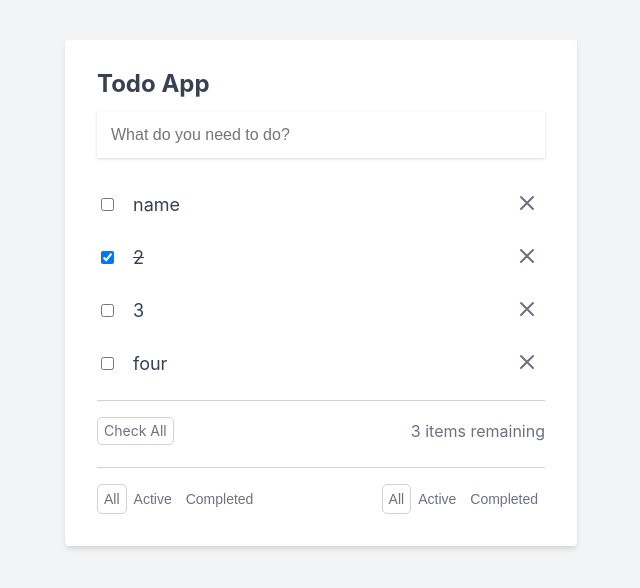
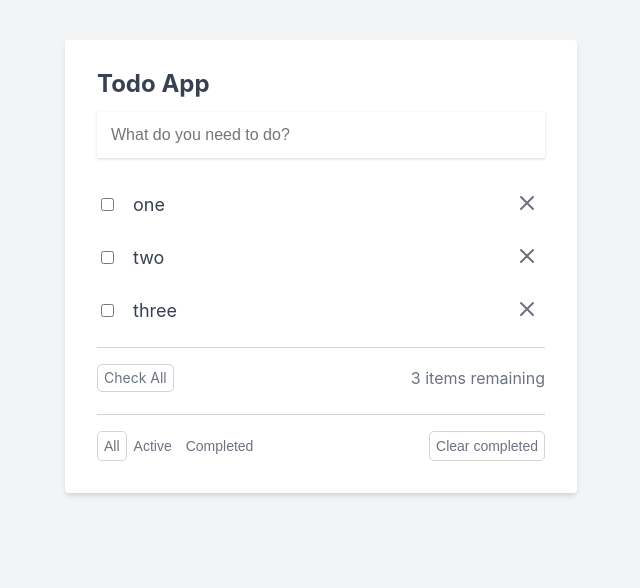
Before and after one commit to WaiYanHeinWillian/React-Ch7-Todo-apps-with-API, a React (Create React App) app: page / in a window 1280 px wide. Shown: the top 588 px of the page, without its empty margins (319-959 px from the left). Built offline with nearby package versions, Linux system fonts and the light colour scheme; data requests are answered from the project's data file; the HTML template or start-up script is replaced by a standard one.

Commit message:
Ch7-Ep47-filter todos

```diff
--- a/src/App.js
+++ b/src/App.js
@@ -4,20 +4,35 @@ import TodoForm from "./components/TodoForm.js"
 import TodoList from "./components/TodoList.js"
 import CheckAllAndRemaining from "./components/CheckAllAndRemaining.js"
 import TodoFilters from "./components/TodoFilters.js"
-import ClearCompletedBtn from "./components/TodoFilters.js"
-import { useEffect, useState } from 'react';
+import ClearCompletedBtn from "./components/ClearCompletedBtn.js"
+import { useCallback, useEffect, useState } from 'react';
 
 function App() {
 
   let [todos,setTodos]=useState([]);
+  let [filteredTodos,setFilteredTodos]=useState(todos);
 
   useEffect(()=>{
     fetch('http://localhost:3001/todos')
     .then(res=>res.json())
     .then((todos)=>{
       setTodos(todos);
+      setFilteredTodos(todos);
     })
   },[])
+
+  let filterBy=useCallback(
+        (filter)=>{
+        if (filter=="All"){
+          setFilteredTodos(todos);
+        }
+        if (filter=="Active"){
+          setFilteredTodos(todos.filter(t=>!t.completed))
+        }
+        if (filter=="Completed"){
+          setFilteredTodos(todos.filter(t=>t.completed))
+        }
+      },[todos])
 
   let addTodo=(todo)=>{
     // update data at server side
@@ -69,7 +84,6 @@ function App() {
     })
   }
 
-  let remainingCount=todos.filter((t)=>!t.completed).length;
 
   let checkAll=()=>{
     //server
@@ -95,12 +109,12 @@ function App() {
     })
 
     //client
-    setTodos(preState=>{
-      preState.filter(t=>{
-        return !t.completed
-      })
+    setTodos((preState)=>{
+      return preState.filter(t=>!t.completed)
     })
   }
+
+  let remainingCount=todos.filter((t)=>!t.completed).length;
 
   return (
     <div className="todo-app-container">
@@ -109,12 +123,12 @@ function App() {
 
         <TodoForm addTodo={addTodo}/>
 
-        <TodoList todos={todos} deleteTodo={deleteTodo} updateTodo={updateTodo}/>
+        <TodoList todos={filteredTodos} deleteTodo={deleteTodo} updateTodo={updateTodo}/>
 
         <CheckAllAndRemaining remainingCount={remainingCount} checkAll={checkAll}/>
 
         <div className="other-buttons-container">
-        <TodoFilters/>
+        <TodoFilters filterBy={filterBy}/>
         <ClearCompletedBtn ClearCompleted={ClearCompleted}/>
         </div>
       </div>
--- a/src/components/ClearCompletedBtn.js
+++ b/src/components/ClearCompletedBtn.js
@@ -1,9 +1,10 @@
 import React from 'react'
 
-export default function ClearCompletedBtn(ClearCompletedBtn) {
+export default function ClearCompletedBtn({ClearCompleted}) {
+
   return (
             <div>
-                <button className="button" onClick={ClearCompletedBtn}>Clear completed</button>
+                <button className="button" onClick={ClearCompleted}>Clear completed</button>
             </div>
   )
 }
--- a/src/components/TodoFilters.js
+++ b/src/components/TodoFilters.js
@@ -1,13 +1,22 @@
-import React from 'react'
+import React, { useEffect, useState } from 'react'
 
-export default function TodoFilters() {
+export default function TodoFilters({filterBy}) {
+
+  let [filter,setFilter]=useState('All');
+
+  useEffect(()=>{
+    filterBy(filter)
+  },[filter,filterBy])
+
   return (
         <div>
-                <button className="button filter-button filter-button-active">
+                <button className={`button filter-button ${filter == "All" ?"filter-button-active" : ''}`} onClick={()=>setFilter('All')}>
                 All
                 </button>
-                <button className="button filter-button">Active</button>
-                <button className="button filter-button">Completed</button>
+
+                <button className={`button filter-button ${filter == "Active" ?"filter-button-active" : ''}`} onClick={()=>setFilter("Active")}>Active</button>
+
+                <button className={`button filter-button ${filter == "Completed" ?"filter-button-active" : ''}`} onClick={()=>setFilter("Completed")}>Completed</button>
         </div>
   )
 }
--- a/src/data/db.json
+++ b/src/data/db.json
@@ -1,23 +1,18 @@
 {
   "todos": [
     {
-      "id": "0.4787261741114309",
-      "title": "name",
+      "id": "0.6975032968151998",
+      "title": "one",
       "completed": false
     },
     {
-      "id": "0.1935363889947168",
-      "title": "2",
-      "completed": true
-    },
-    {
-      "id": "0.2129847395705925",
-      "title": "3",
+      "id": "0.7262985822460873",
+      "title": "two",
       "completed": false
     },
     {
-      "id": "0.1277501768082412",
-      "title": "four",
+      "id": "0.149041196925641",
+      "title": "three",
       "completed": false
     }
   ]
```
